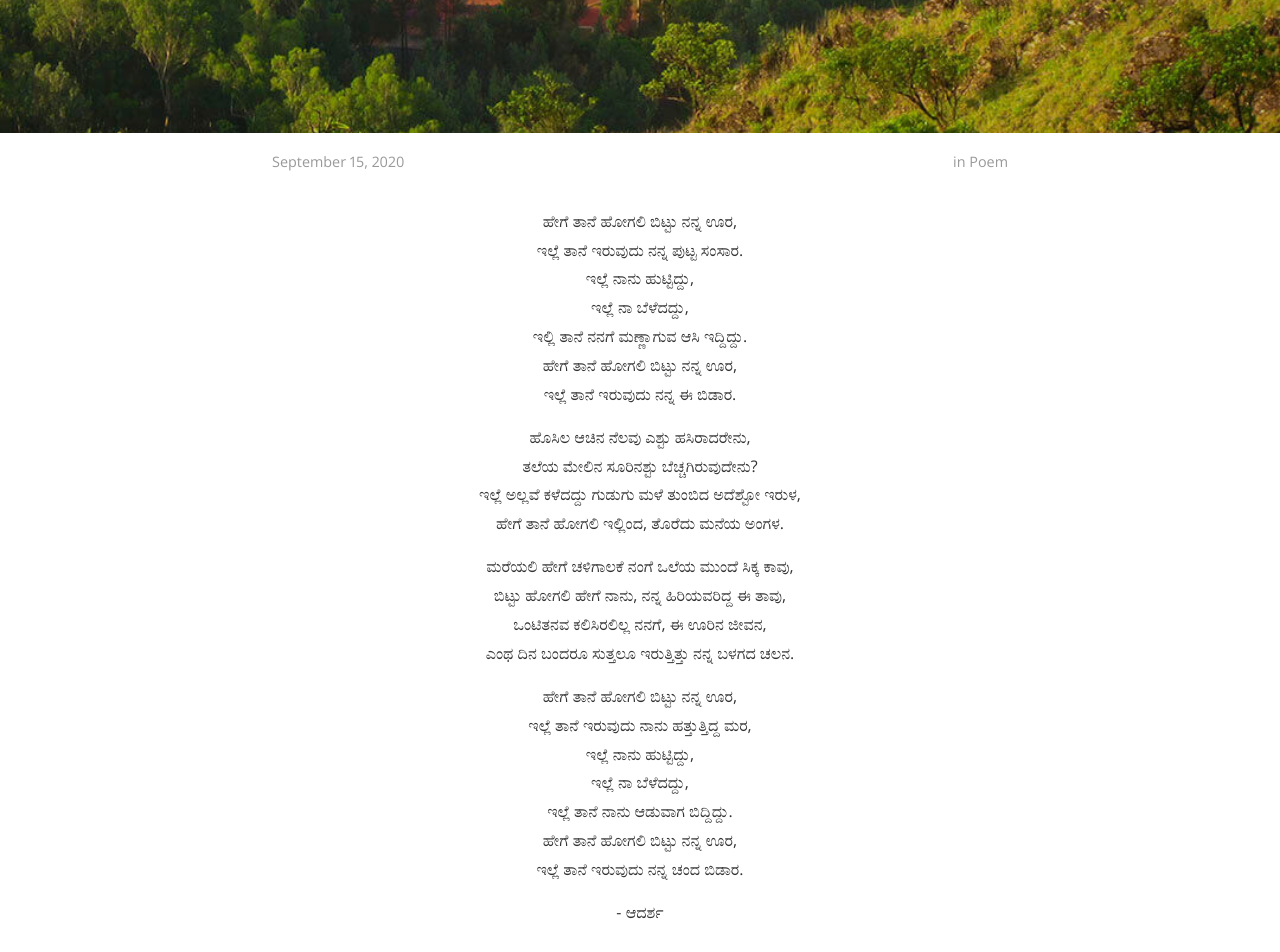
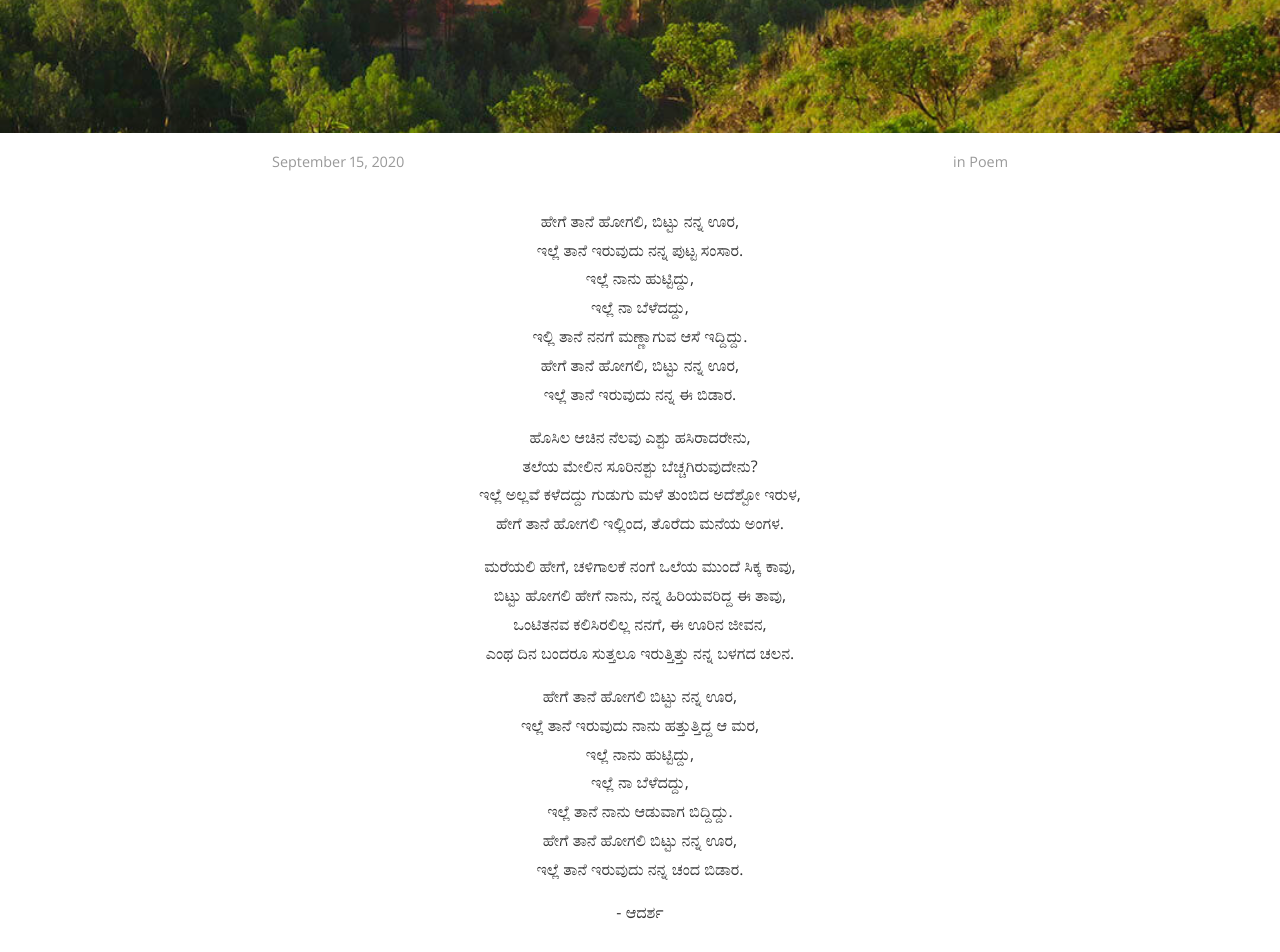
Before and after one commit to bencentra/centrarium, a Jekyll site: the page built from _posts/2020-09-15-nanna-ooru.markdown, in a window 1280 px wide. Shown: the part 466-1418 px from the top of the page. Built offline with Jekyll 4.4.1, drawn with Linux system fonts in a browser that asks for light colours; nearby versions of some CDN libraries; comment, search, counter and statistics services are not loaded; a style sheet for code colours, icons or effects is not loaded.

Commit message:
Update 2020-09-15-nanna-ooru.markdown

```diff
--- a/_posts/2020-09-15-nanna-ooru.markdown
+++ b/_posts/2020-09-15-nanna-ooru.markdown
@@ -9,26 +9,26 @@ cover: "assets/nanna-ooru-acchakannada.jpg"
 description: ಇಲ್ಲೆ ನಾನು ಹುಟ್ಟಿದ್ದು, ಇಲ್ಲೆ ನಾ ಬೆಳೆದದ್ದು, ಇಲ್ಲಿ ತಾನೆ ನನಗೆ ಮಣ್ಣಾಗುವ ಆಸಿ ಇದ್ದಿದ್ದು.
 ---
 
-<p align ="center"> ಹೇಗೆ ತಾನೆ ಹೋಗಲಿ ಬಿಟ್ಟು ನನ್ನ ಊರ, <br>
+<p align ="center"> ಹೇಗೆ ತಾನೆ ಹೋಗಲಿ, ಬಿಟ್ಟು ನನ್ನ ಊರ, <br>
 ಇಲ್ಲೆ ತಾನೆ ಇರುವುದು ನನ್ನ ಪುಟ್ಟ ಸಂಸಾರ. <br>
 ಇಲ್ಲೆ ನಾನು ಹುಟ್ಟಿದ್ದು, <br>
 ಇಲ್ಲೆ ನಾ ಬೆಳೆದದ್ದು, <br>
-ಇಲ್ಲಿ ತಾನೆ ನನಗೆ ಮಣ್ಣಾಗುವ ಆಸಿ ಇದ್ದಿದ್ದು. <br>
-ಹೇಗೆ ತಾನೆ ಹೋಗಲಿ ಬಿಟ್ಟು ನನ್ನ ಊರ, <br>
+ಇಲ್ಲಿ ತಾನೆ ನನಗೆ ಮಣ್ಣಾಗುವ ಆಸೆ ಇದ್ದಿದ್ದು. <br>
+ಹೇಗೆ ತಾನೆ ಹೋಗಲಿ, ಬಿಟ್ಟು ನನ್ನ ಊರ, <br>
 ಇಲ್ಲೆ ತಾನೆ ಇರುವುದು ನನ್ನ ಈ ಬಿಡಾರ.</p>
 
 <p align ="center"> ಹೊಸಿಲ ಆಚಿನ ನೆಲವು ಎಶ್ಟು ಹಸಿರಾದರೇನು, <br>
 ತಲೆಯ ಮೇಲಿನ ಸೂರಿನಶ್ಟು ಬೆಚ್ಚಗಿರುವುದೇನು? <br>
-ಇಲ್ಲೆ ಅಲ್ಲವೆ ಕಳೆದದ್ದು ಗುಡುಗು ಮಳೆ ತುಂಬಿದ ಅದೆಶ್ಟೋ  ಇರುಳ, <br>
+ಇಲ್ಲೆ ಅಲ್ಲವೆ ಕಳೆದದ್ದು ಗುಡುಗು ಮಳೆ ತುಂಬಿದ ಅದೆಶ್ಟೋ ಇರುಳ, <br>
 ಹೇಗೆ ತಾನೆ ಹೋಗಲಿ ಇಲ್ಲಿಂದ, ತೊರೆದು ಮನೆಯ ಅಂಗಳ. </p>
 
-<p align ="center"> ಮರೆಯಲಿ ಹೇಗೆ ಚಳಿಗಾಲಕೆ ನಂಗೆ ಒಲೆಯ ಮುಂದೆ ಸಿಕ್ಕ ಕಾವು, <br>
+<p align ="center"> ಮರೆಯಲಿ ಹೇಗೆ, ಚಳಿಗಾಲಕೆ ನಂಗೆ ಒಲೆಯ ಮುಂದೆ ಸಿಕ್ಕ ಕಾವು, <br>
 ಬಿಟ್ಟು ಹೋಗಲಿ ಹೇಗೆ ನಾನು, ನನ್ನ ಹಿರಿಯವರಿದ್ದ ಈ ತಾವು, <br>
 ಒಂಟಿತನವ ಕಲಿಸಿರಲಿಲ್ಲ ನನಗೆ, ಈ ಊರಿನ ಜೀವನ, <br>
 ಎಂಥ ದಿನ ಬಂದರೂ ಸುತ್ತಲೂ ಇರುತ್ತಿತ್ತು ನನ್ನ ಬಳಗದ ಚಲನ. </p>
 
 <p align ="center"> ಹೇಗೆ ತಾನೆ ಹೋಗಲಿ ಬಿಟ್ಟು ನನ್ನ ಊರ, <br>
-ಇಲ್ಲೆ ತಾನೆ ಇರುವುದು ನಾನು ಹತ್ತುತ್ತಿದ್ದ ಮರ, <br>
+ಇಲ್ಲೆ ತಾನೆ ಇರುವುದು ನಾನು ಹತ್ತುತ್ತಿದ್ದ ಆ ಮರ, <br>
 ಇಲ್ಲೆ ನಾನು ಹುಟ್ಟಿದ್ದು, <br>
 ಇಲ್ಲೆ ನಾ ಬೆಳೆದದ್ದು, <br>
 ಇಲ್ಲೆ ತಾನೆ ನಾನು ಆಡುವಾಗ ಬಿದ್ದಿದ್ದು. <br>
```
